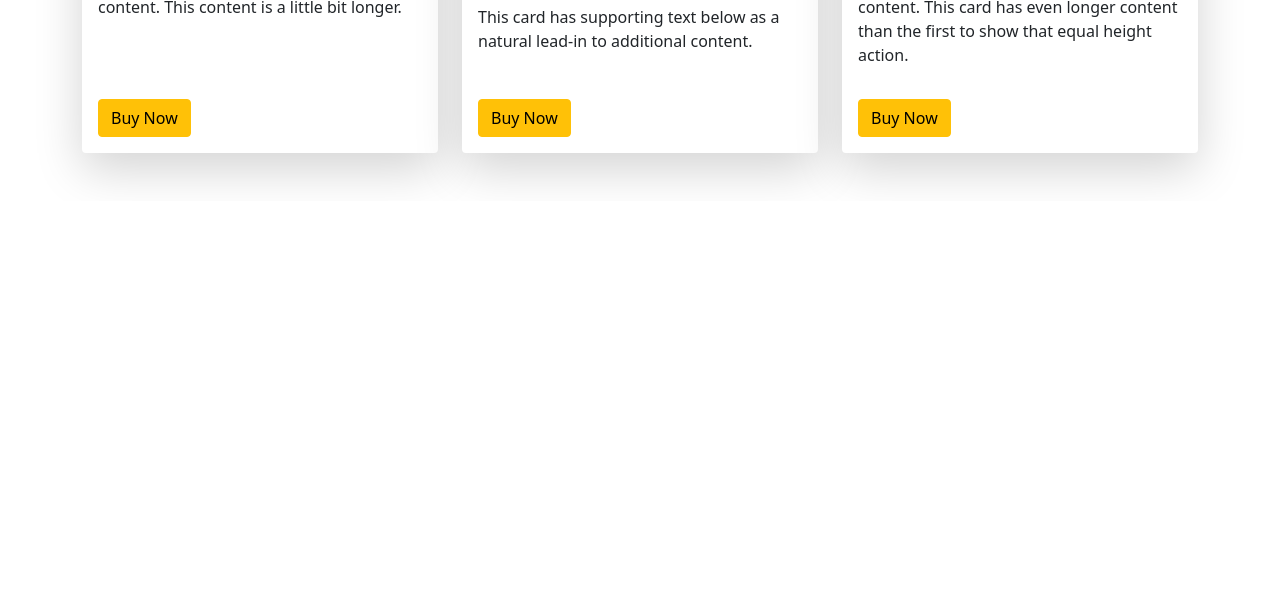
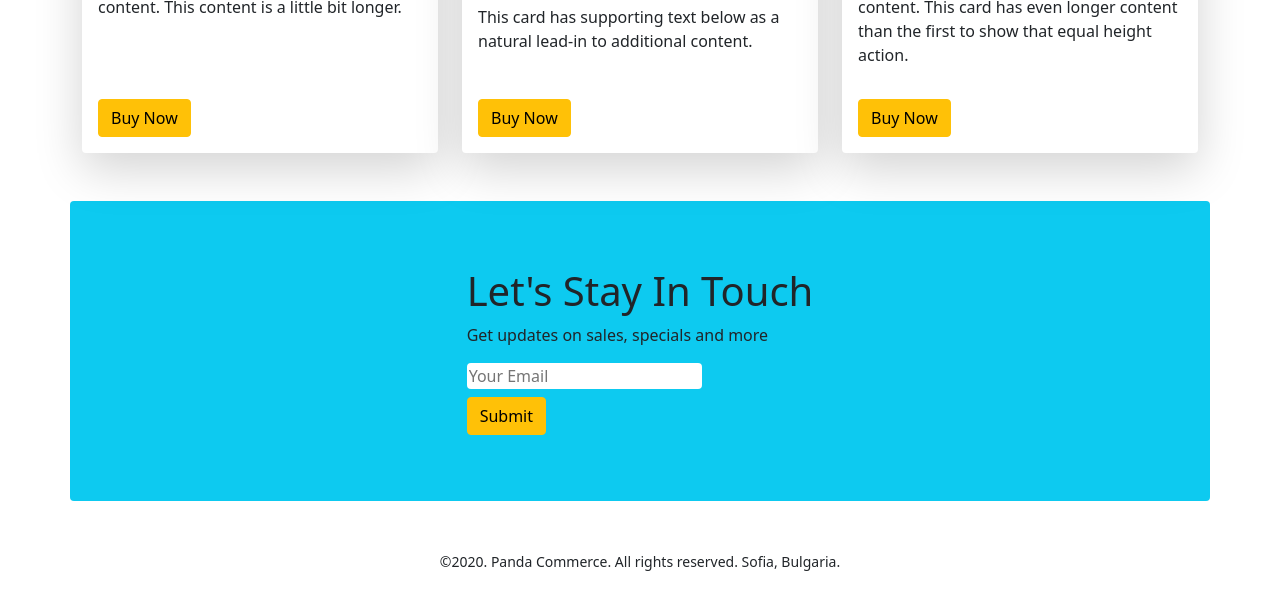
Before and after one commit to anthony-aura/panda-commerce-bootstrap, a plain HTML site: page index.html in a window 1280 px wide. Shown: the part 1917-2506 px from the top of the page. Before the commit the page ends 2118 px from the top, so only its background shows below. Drawn offline with nearby package versions, Linux system fonts and the light colour scheme.

Commit message:
completed

```diff
--- a/index.html
+++ b/index.html
@@ -222,6 +222,23 @@
                 </div>
             </div>
         </section>
+
+        <!-- Subscribe Section -->
+        <section class="container bg-info d-flex justify-content-center align-items-center rounded"
+            style="height: 300px;">
+            <div class="">
+                <h1>Let's Stay In Touch</h1>
+                <p>Get updates on sales, specials and more</p>
+                <input class="rounded border-0" type="text" placeholder="Your Email">
+                <br>
+                <button class="btn btn-warning mt-2">Submit</button>
+            </div>
+        </section>
+
+        <!-- Footer Section -->
+        <footer>
+            <p class="text-center mt-5"><small>©2020. Panda Commerce. All rights reserved. Sofia, Bulgaria.</small></p>
+        </footer>
     </Main>
     <!-- Main Section Ends -->
 
```
